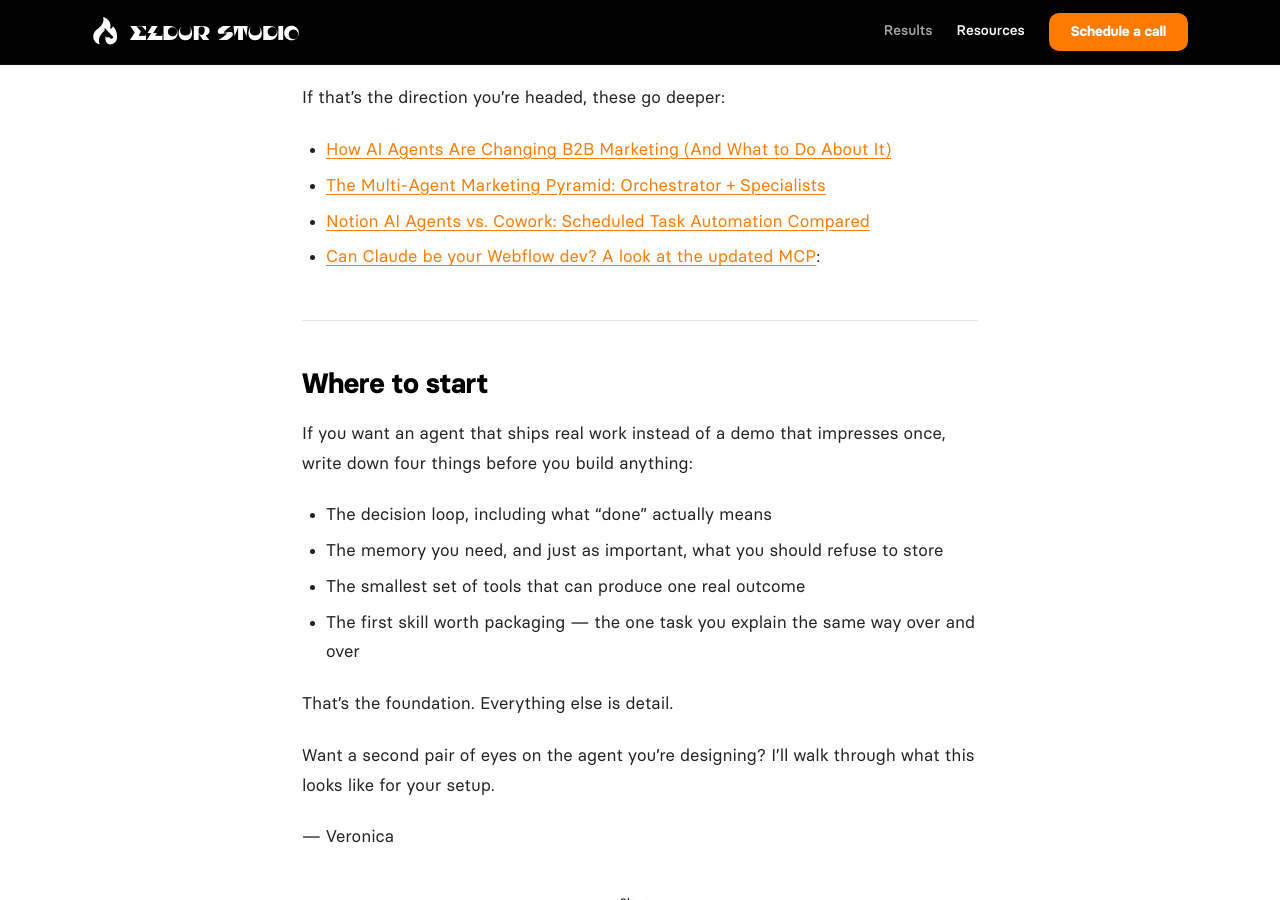
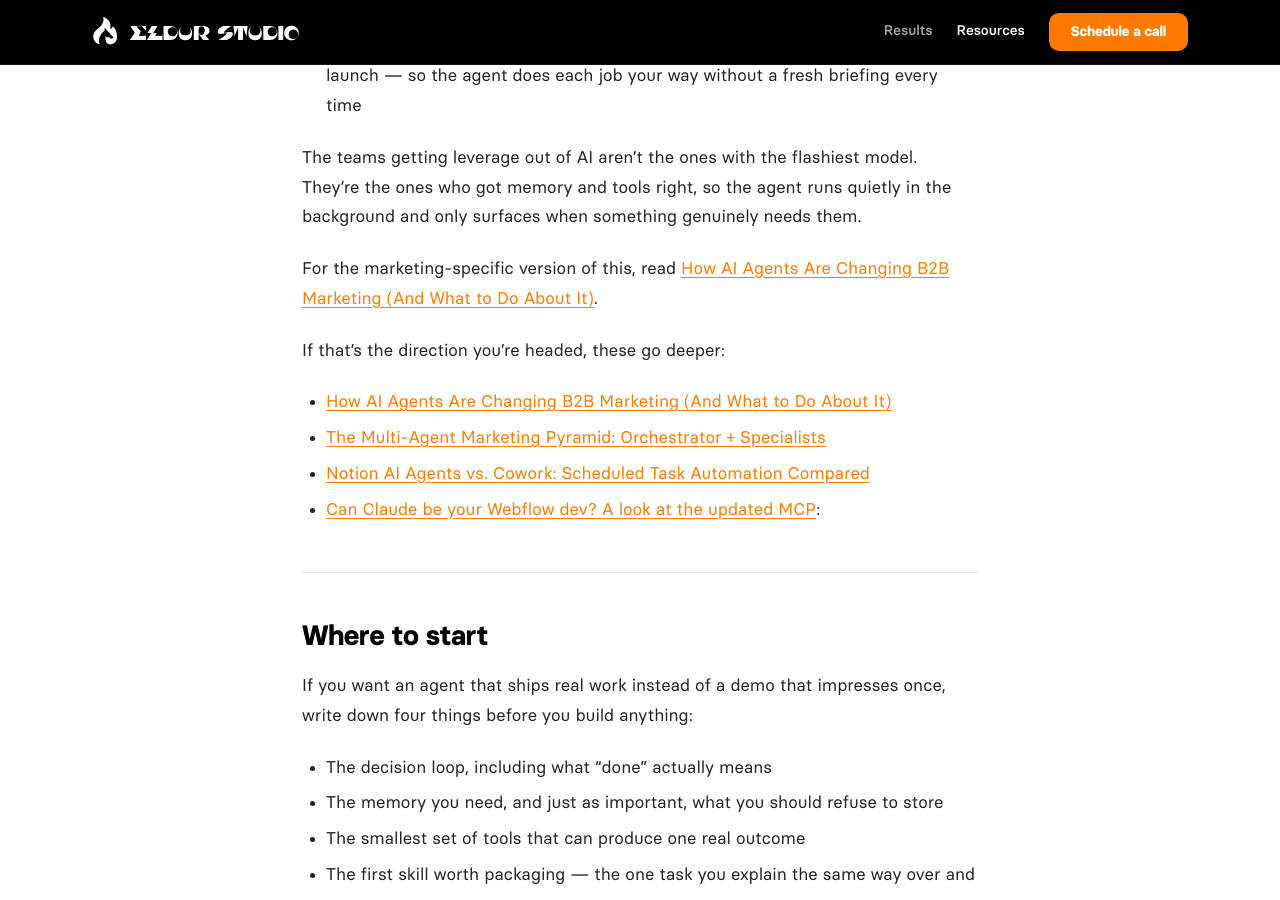
Before and after one commit to UberVero/ES2website, a Jekyll site: the page built from _posts/2026-06-03-core-anatomy-of-an-ai-agent.md, in a window 1280 px wide and 900 px high, scrolled down 8514 px. Built offline with Jekyll 4.4.1, drawn with Linux system fonts in a browser that asks for light colours; comment, search, counter and statistics services are not loaded.

Commit message:
chore: sync posts from Notion [skip ci]

```diff
--- a/_posts/2026-06-03-core-anatomy-of-an-ai-agent.md
+++ b/_posts/2026-06-03-core-anatomy-of-an-ai-agent.md
@@ -24,7 +24,7 @@ Everyone is calling things "agents" right now. A chatbot with a system prompt. A
 The difference matters because it changes what you can trust the thing to do. A real agent doesn't just respond to you. It decides what to do next, remembers enough to stay consistent, and takes action on its own.
 
 
- Every working agent is built from the same three parts:
+    Every working agent is built from the same three parts:
 
 1. **The brain** (the LLM)
 2. **Memory**
@@ -223,6 +223,9 @@ This isn't abstract if you run marketing or ops with a lean team. The three part
 The teams getting leverage out of AI aren't the ones with the flashiest model. They're the ones who got memory and tools right, so the agent runs quietly in the background and only surfaces when something genuinely needs them.
 
 
+For the marketing-specific version of this, read [How AI Agents Are Changing B2B Marketing (And What to Do About It)](https://app.notion.com/resources/ai-agents-b2b-marketing/).
+
+
 If that's the direction you're headed, these go deeper:
 
 - [How AI Agents Are Changing B2B Marketing (And What to Do About It)](https://app.notion.com/p/31961616825381d3961dc46441ed5f1f)
```
Also changed, not shown: _posts/2026-04-14-notion-crm-enrichment-explorium.md (+1 -1 lines), _posts/2026-04-29-rise-of-ai-first-marketers.md (+3 -0 lines).
